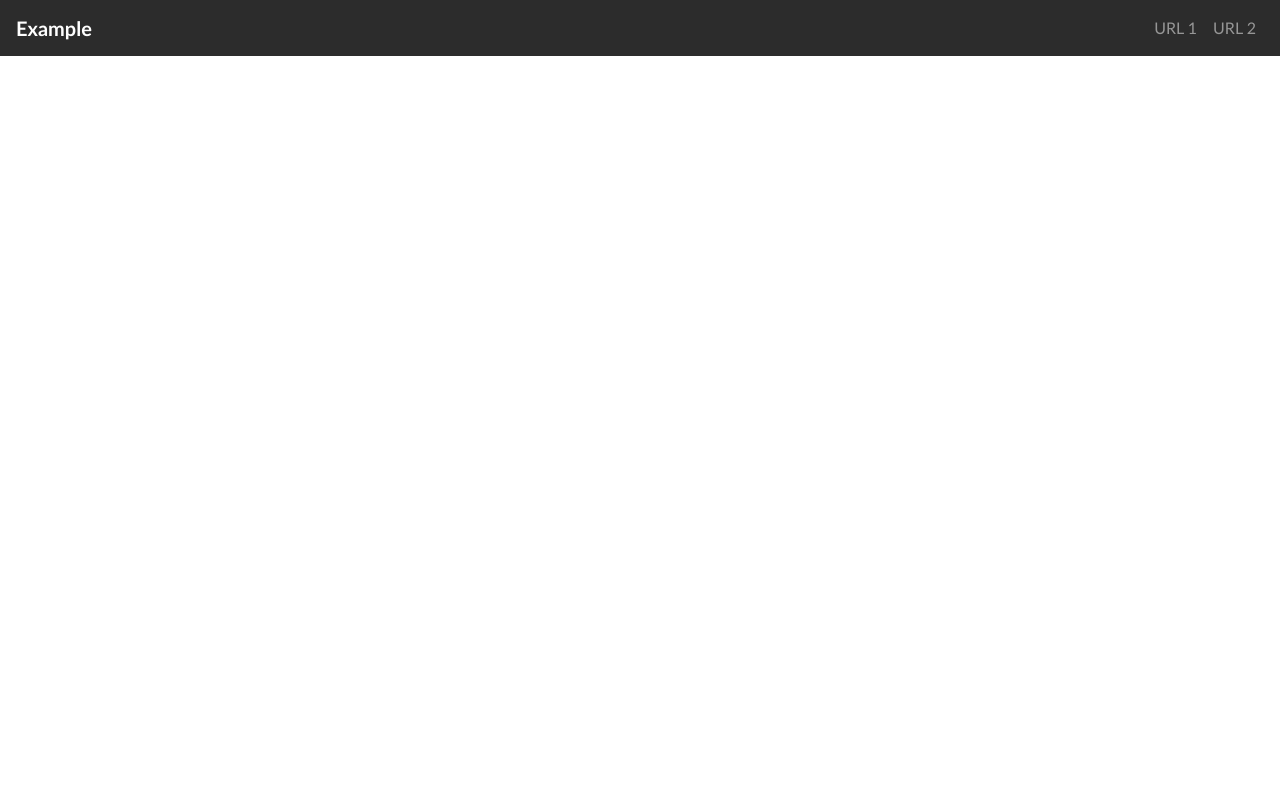
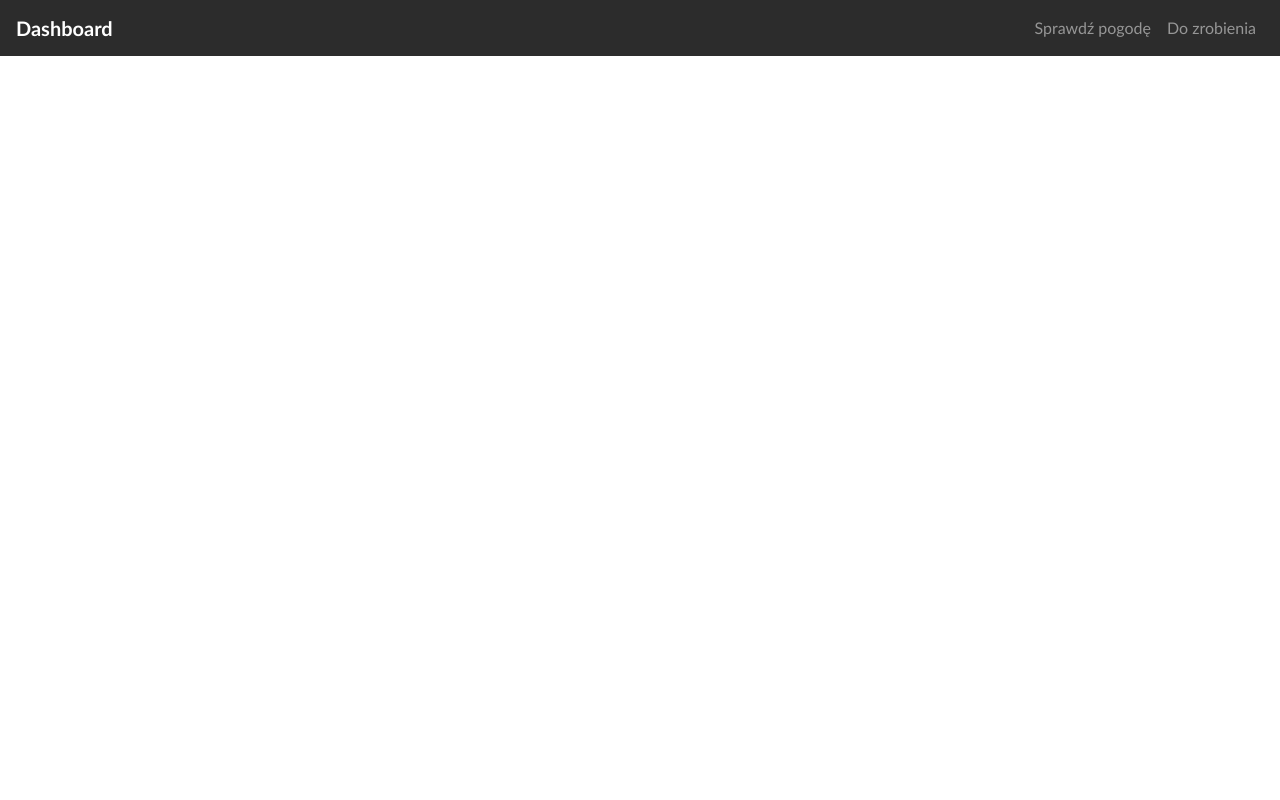
Before and after one commit to Kamil6789/dashboard, a Vue app in the folder frontend/: page / in a window 1280 px wide. Shown: the top 800 px of the page. Built offline with nearby package versions, Linux system fonts and the light colour scheme.

Commit message:
Added links on navbar, smooth scroll efect

```diff
--- a/frontend/src/components/Navbar.vue
+++ b/frontend/src/components/Navbar.vue
@@ -1,6 +1,6 @@
 <template>
     <nav class="navbar navbar-expand-md fixed-top navbar-dark">
-        <a class="navbar-brand font-weight-bold" href="/">Example</a>
+        <a class="navbar-brand font-weight-bold" href="/">Dashboard</a>
         <button class="navbar-toggler" type="button" data-toggle="collapse" data-target="#navbarCollapse" aria-controls="navbarCollapse" aria-expanded="false" aria-label="Toggle navigation">
             <span class="navbar-toggler-icon"></span>
         </button>
@@ -8,10 +8,10 @@
             <div class="navbar-nav ml-auto">
                 <ul class="navbar-nav mr-auto">
                     <li class="nav-item">
-                        <a class="nav-link" href="#test"> URL 1</a>
+                        <a class="nav-link" href="#weather-container"> Sprawdź pogodę</a>
                     </li>
                     <li class="nav-item">
-                        <a class="nav-link" href="#test"> URL 2</a>
+                        <a class="nav-link" href="#todo-container"> Do zrobienia</a>
                     </li>
                 </ul>
             </div>
--- a/frontend/src/css/general.css
+++ b/frontend/src/css/general.css
@@ -26,6 +26,10 @@
     scrollbar-color: var(--general-color) var(--second-color);
 }
 
+html {
+    scroll-behavior: smooth;
+}
+
 body {
     font-family: "Trebuchet MS", sans-serif;
     overflow-x: hidden;
```
